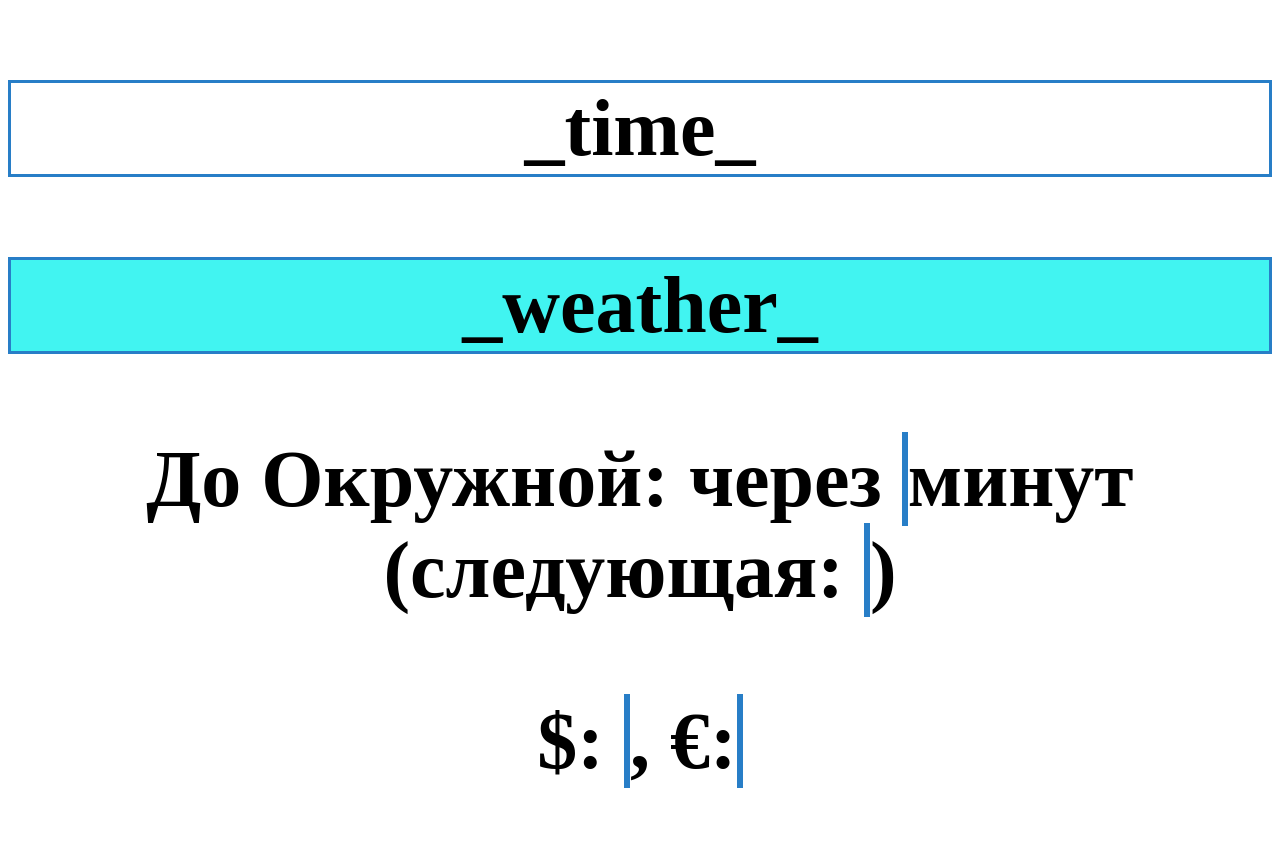
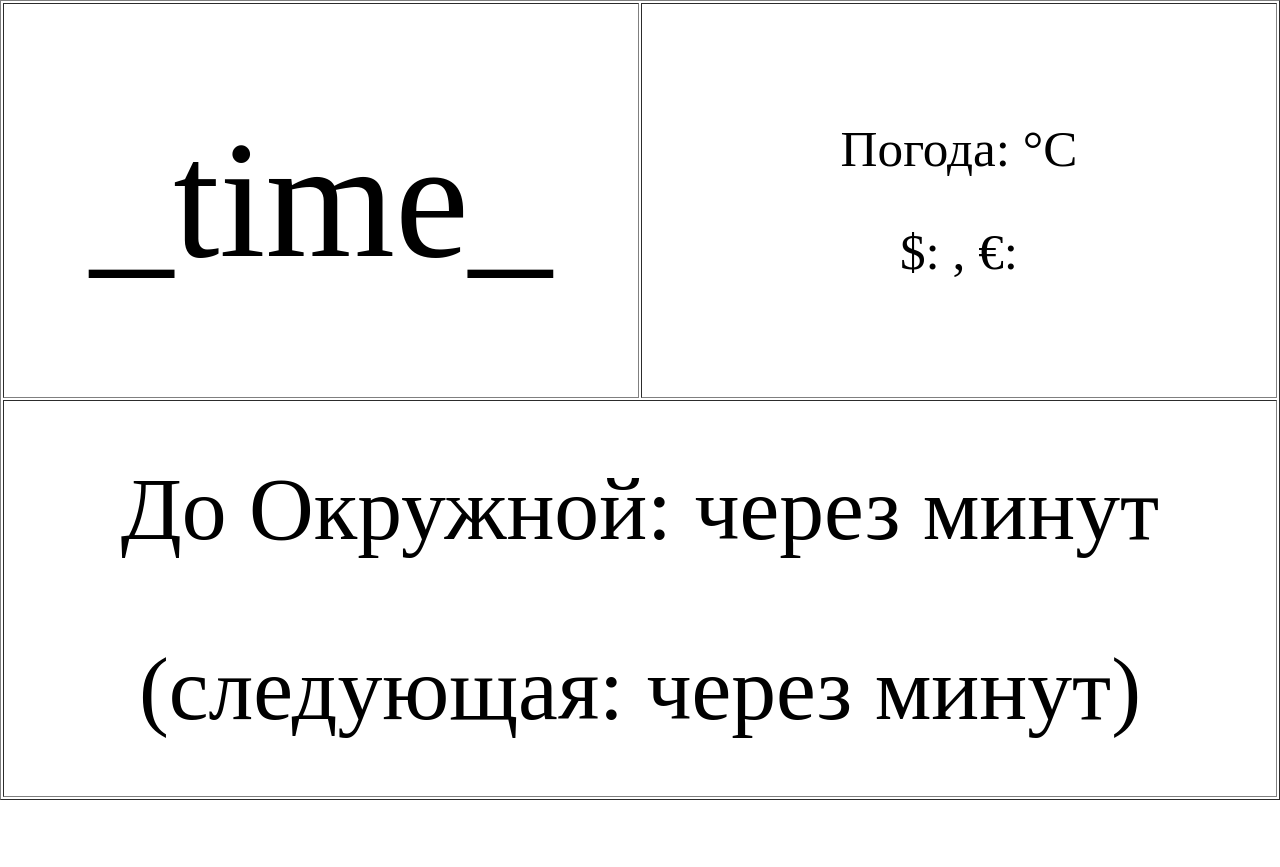
Before and after one commit to akarazeevprojects/HomeAutomation, a Flask app: page / in a window 1280 px wide. After the commit the page ends 800 px from the top, so only its background shows below. Run offline with Flask 2, Linux system fonts and the light colour scheme; some libraries are stand-ins or nearby versions.

Commit message:
Change design

```diff
--- a/dashboard/app.py
+++ b/dashboard/app.py
@@ -45,7 +45,7 @@ def background_thread():
 
         data = dict(
             time=nowstr,
-            weather="Погода: {}/{}, {}".format(weather['high'], weather['low'], weather['text']),
+            weather="{}, {}/{}".format(weather['text'], weather['high'], weather['low']),
             traintime=traintime,
             traintimenext=traintimenext,
             usd=exchange['usd'],
@@ -69,4 +69,4 @@ def test_connect():
 
 
 if __name__ == '__main__':
-    socketio.run(app, host="0.0.0.0", port=5000)
+    socketio.run(app, host="0.0.0.0", port=5000, debug=True)
--- a/dashboard/templates/index.html
+++ b/dashboard/templates/index.html
@@ -23,66 +23,69 @@
 </head>
 <body>
     <style>
-        h3 {
-            font-size: 10vh;
-        }
-
         #time {
-            border-style:solid;
+            /* border-style:solid;
             border-color:#287EC7;
-            background-color:#ffffff;
+            background-color:#ffffff; */
             text-align:center;
         }
 
         #weather {
-            border-style:solid;
+            /* border-style:solid;
             border-color:#287EC7;
-            background-color:#41f4f1;
+            background-color:#41f4f1; */
             text-align:center;
         }
 
         #traintime {
-            border-style:solid;
-            border-color:#287EC7;
+            /* border-style:solid;
+            border-color:#287EC7; */
             background-color:#74f441;
             text-align:center;
         }
 
         #traintimenext {
-            border-style:solid;
-            border-color:#287EC7;
+            /* border-style:solid;
+            border-color:#287EC7; */
             background-color:#74f441;
             text-align:center;
         }
 
         #usd {
-            border-style:solid;
-            border-color:#287EC7;
+            /* border-style:solid;
+            border-color:#287EC7; */
             background-color:#f4df42;
             text-align:center;
         }
 
         #eur {
-            border-style:solid;
-            border-color:#287EC7;
+            /* border-style:solid;
+            border-color:#287EC7; */
             background-color:#f4df42;
             text-align:center;
         }
 
-        #row {
-            text-align:center;
+        td.big {
+            line-height: 200%;
         }
     </style>
 
-    <div class="container-fluid">
-        <div class="row">
-            <div class="col-xs-12">
-                <h3 id="time">_time_</h3>
-                <h3 id="weather">_weather_</h3>
-                <h3 id="row">До Окружной: через <a id="traintime"></a> минут (следующая: <a id="traintimenext"></a>)</h3>
-                <h3 id="row">$: <a id="usd"></a>, €: <a id="eur"></a></h3>
-        </div>
-      </div>
-    </div>
+    <table border="1" style="height: 100%; width: 100%; position: absolute; top: 0; bottom: 0; left: 0; right: 0;">
+        <tr style="height: 50%;" align="center">
+            <td id="time" style="font-size: 13vw; height: 50%; width: 50%;">_time_</td>
+            <td style="font-size: 4vw; width: 50%;" class="big">
+                Погода: <a id="weather"></a>&deg;C
+                <br>
+                $: <a id="usd"></a>, €: <a id="eur"></a>
+            </td>
+        </tr>
+        <tr style="height: 50%;" align="center">
+            <td colspan="2" style="font-size: 7vw;" class="big">
+                До Окружной: через <a id="traintime"></a> минут
+                <br>
+                (следующая: через <a id="traintimenext"></a> минут)
+            </td>
+        </tr>
+    </table>
 </body>
 </html>
```
